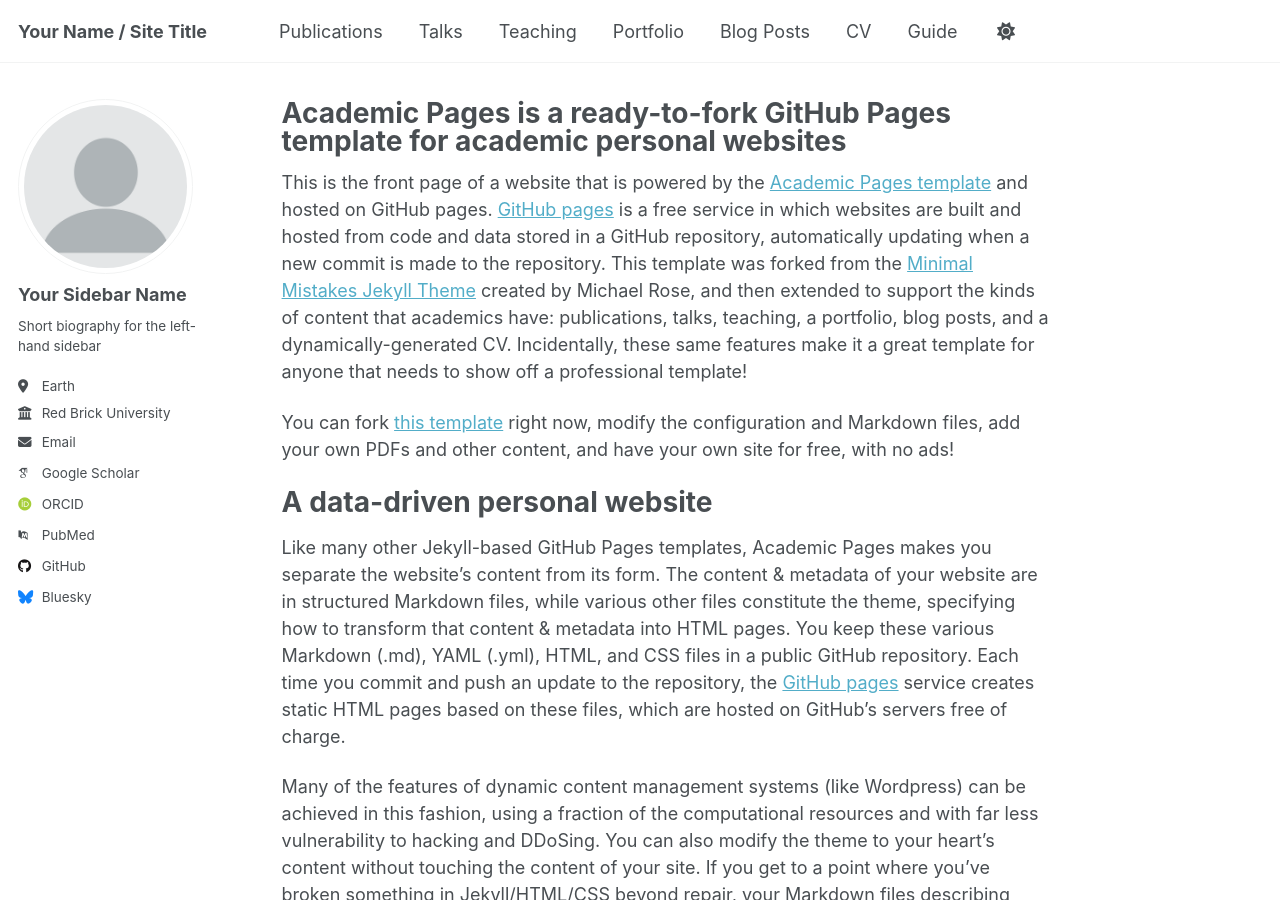
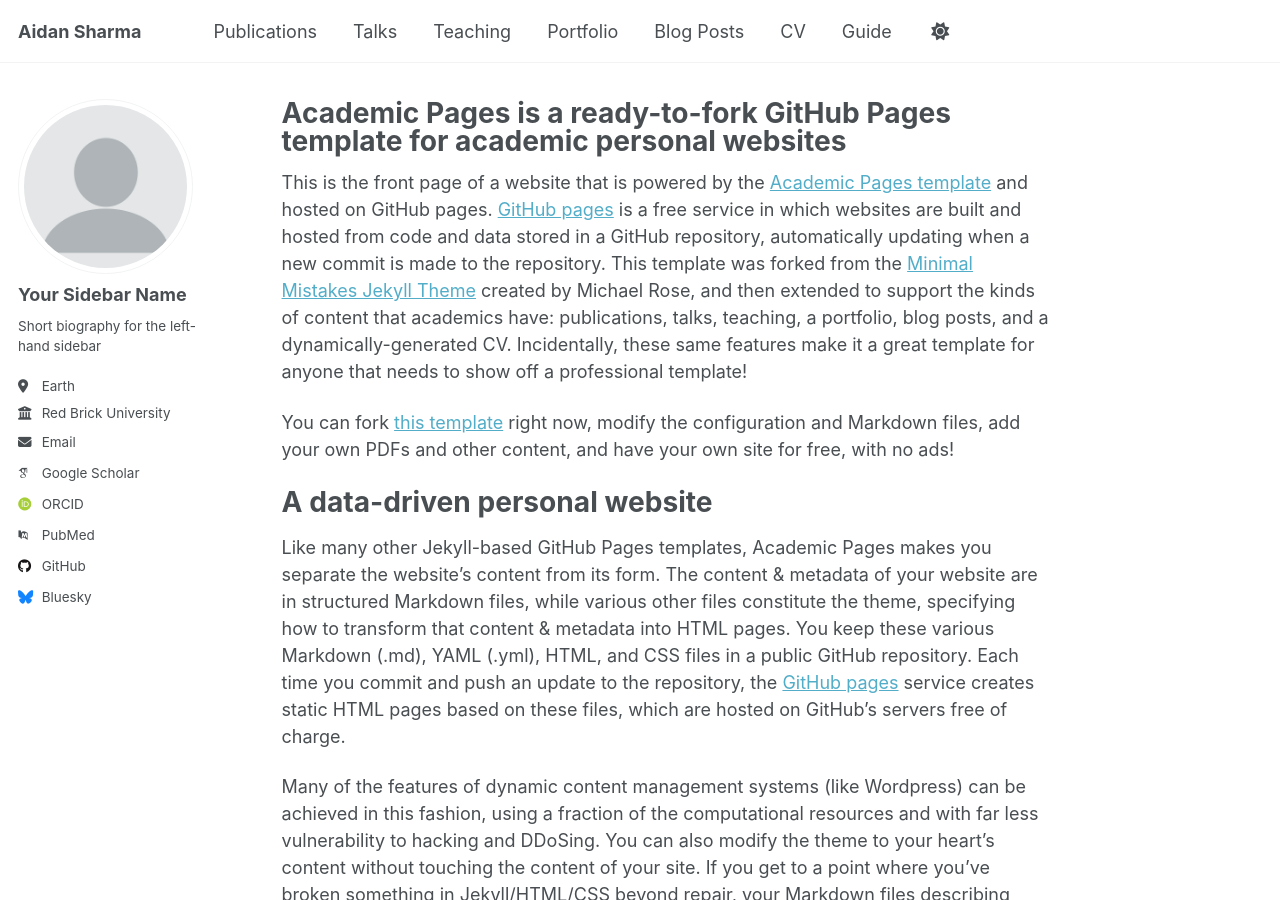
Before and after one commit to aidansharma98/aidansharma98.github.io, a Jekyll site: the page built from _pages/about.md, in a window 1280 px wide and 900 px high. Built offline with Jekyll 4.4.1, drawn with Linux system fonts in a browser that asks for light colours; some web fonts are replaced; a script that is not in the unit is left out.

Commit message:
Change site title and name to 'Aidan Sharma'
Updated the site title and name in the configuration.

```diff
--- a/_config.yml
+++ b/_config.yml
@@ -9,7 +9,7 @@
 # Basic Site Settings
 locale                   : "en-US"
 site_theme               : "default" # Currently available options are "default", "air"
-title                    : "Your Name / Site Title"
+title                    : "Aidan Sharma"
 title_separator          : "-"
 name                     : &name "Aidan Sharma"
 description              : &description "Your Name's academic portfolio"   # Update this with a general description of your site, this is the default if not overridden by a page
```
